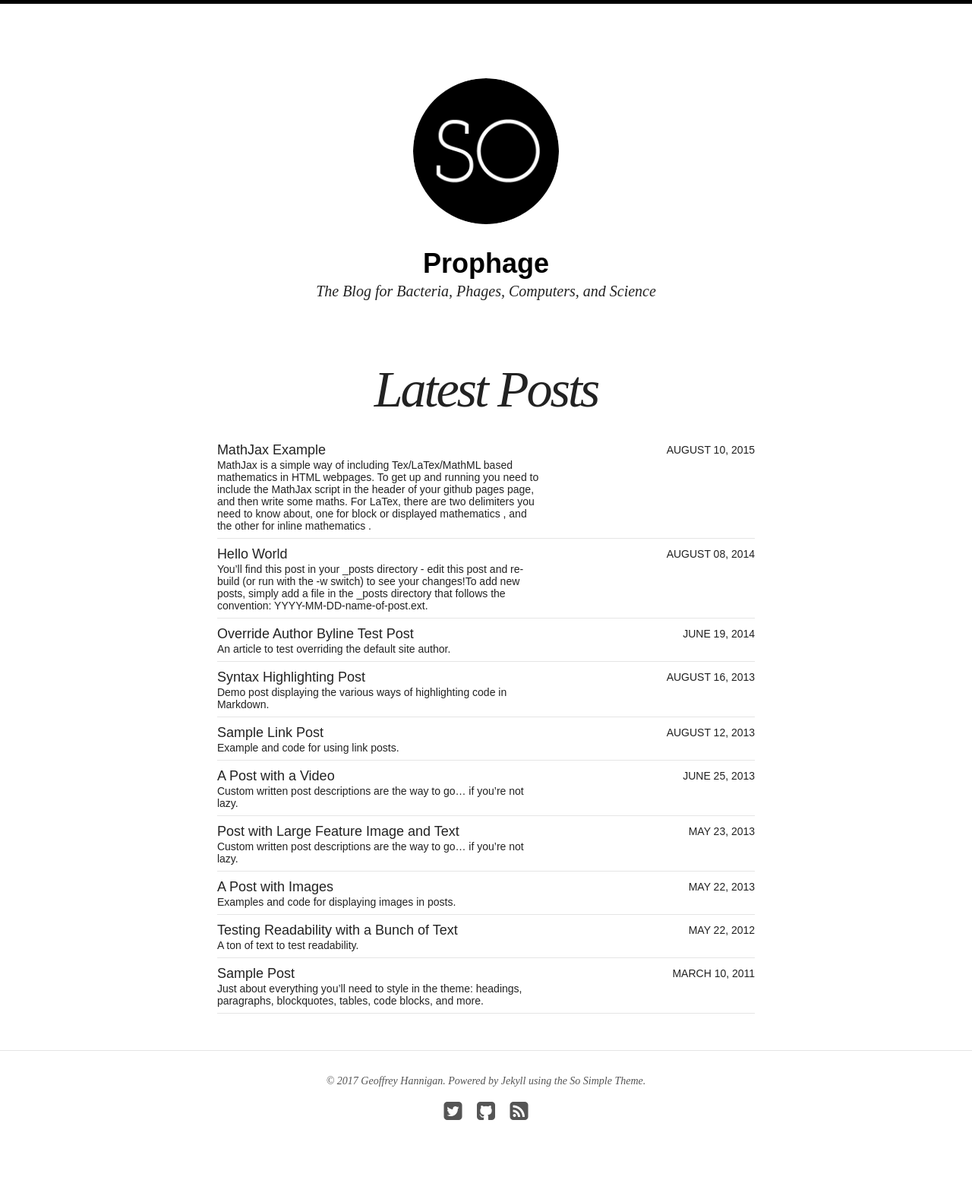
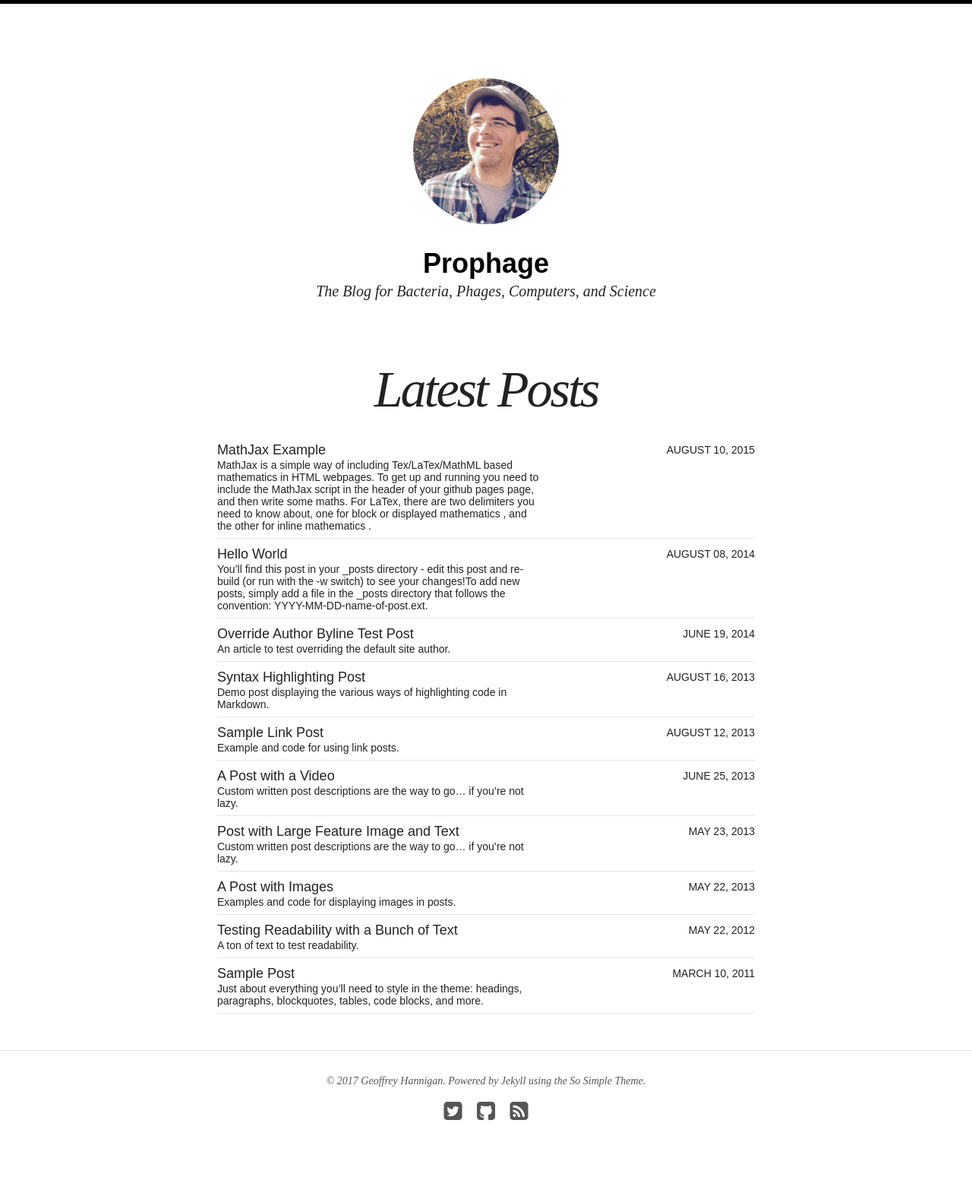
Before and after one commit to Microbiology/Microbiology.github.io, a Jekyll site: the page built from index.html, in a window 1280 px wide. Shown: the whole page at 76% size. Built offline with Jekyll 4.4.1, drawn with Linux system fonts in a browser that asks for light colours; nearby versions of some CDN libraries.

Commit message:
Trying a biopic on the homepage.

```diff
--- a/_config.yml
+++ b/_config.yml
@@ -3,7 +3,7 @@
 title: Prophage
 locale: en_US
 description: The Blog for Bacteria, Phages, Computers, and Science
-logo: site-logo.png
+logo: bio-photo.jpg
 search: true
 url: http://microbiology.github.io
 
```
Also changed, not shown: 19 other files.
